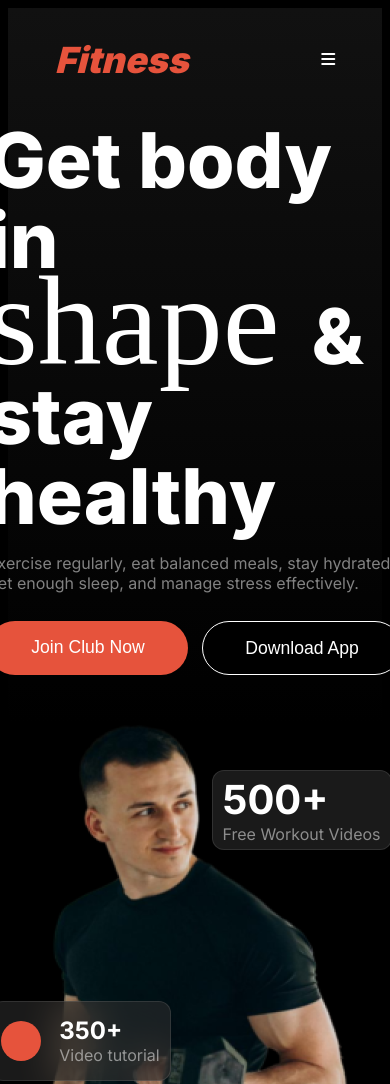
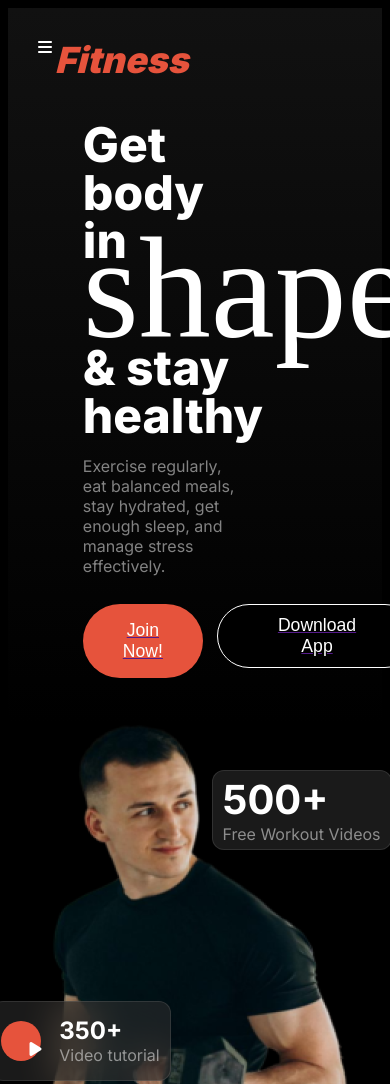
Before and after one commit to abusaleh123/ASSIGNMENT-2, a plain HTML site: page index.html in a window 390 px wide. Shown: the top 1084 px of the page. Drawn offline with Linux system fonts and the light colour scheme; a web font is replaced by a local one.

Commit message:
addeded banner solution

```diff
--- a/Styles/style.css
+++ b/Styles/style.css
@@ -107,43 +107,50 @@ body {
     display: flex;
     flex-direction: column;
     justify-content: flex-start;
-    max-width: 600px;
+    max-width: 80%;
     height: 440px;
 }
 
 .banner-title {
     color: #FFFFFF;
-    max-width:520px;
+    /* max-width:520px; */
     font-size: 4.8rem;
     margin: 0px;
     font-weight: 800;
     margin-top: 10px;
-    line-height: 80px;
+    line-height: 100%;
+    width:70%;
 }
 
 .banner-description {
     margin-bottom: 28px;
+    width:70%;
 }
 
-span {
+#shape {
     color: #FFFFFF;
     font-family: "miama";
-    color: #FFFFFF;
-    font-size: 8rem;
+    font-size: 9rem;
     font-weight: 400;
+}
+
+#btn-span {
+    /* display:none; */
+    font-family: "Inter", sans-serif;
+    font-size: 1.1rem;
 }
 
 .banner-button {
     display: flex;
     gap: 14px;
-    max-width:462px;
+    /* max-width:462px; */
 }
 
 .banner-btn {
     background-color: #E6533C;
     border: none;
-    width: 224px;
-    height: 54px;
+    /* width: 224px; */
+    /* height: 54px; */
     border-radius: 42px;
     color: #FFFFFF;
     font-size: 1.1rem;
@@ -152,8 +159,6 @@ span {
 
 .banner-btnn {
     border: 1px solid #FFFFFF;
-    width: 224px;
-    height: 54px;
     border-radius: 42px;
     color: #FFFFFF;
     font-size: 1.1rem;
@@ -172,6 +177,14 @@ span {
     border-radius: 50%;
     color: #E6533C;
 
+
+}
+
+.fa-solid {
+    color: white;
+    position: absolute;
+    top: 39px;
+    left: 38px;
 }
 
 .photo-content {
@@ -701,12 +714,20 @@ input[type="text"] {
     .banner-container {
         display: flex;
         flex-direction: column;
+        justify-content: center;
+        align-items: center;
+        justify-items: center;
+    }
+
+    .banner-title {
+        font-size: 3rem;
+
     }
 
     span {
         color: #FFFFFF;
         font-family: "miama";
-        font-size: 8rem;
+        font-size: 4rem;
         font-weight: 400;
     }
 
@@ -751,11 +772,27 @@ input[type="text"] {
         background-color: #E6533C;
         border: none;
         font-size: 1.1rem;
-        width: 200px;
+        width: 100%;
+        /* width:150px; */
+        display: flex;
+        flex-direction: row;
+        justify-content: center;
+        align-items: flex-start;
+        padding: 16px 40px 16px 40px;
+    }
+
+    #btn-span {
+        display: none;
     }
 
     .banner-btnn {
-        width: 200px;
+        /* width: 200px; */
+        font-size:1.1rem;
+        padding: 10px 60px 10px 60px;
+        display: flex;
+        flex-direction: row;
+        justify-content: center;
+        align-items: flex-start;
     }
 
     .habits {
@@ -836,7 +873,7 @@ input[type="text"] {
         /* margin-top:100px; */
         margin-top: 0;
         padding-top: 0;
-        width:98%;
+        width: 98%;
         height: 772px;
         ;
         /* margin-top:50px; */
@@ -877,9 +914,10 @@ input[type="text"] {
 
 
     }
-   form{
-    width:340px;
-   }
+
+    form {
+        width: 340px;
+    }
 
     .meet {
         margin-bottom: 66px;
--- a/index.html
+++ b/index.html
@@ -32,18 +32,18 @@
         <section class="banner-content">
             <div class="banner-container">
                 <div class="banner-text">
-                    <h1 class="banner-title">Get body in <br> <span>shape </span> & stay healthy</h1>
+                    <h1 class="banner-title">Get body in <br> <span id="shape">shape </span> & stay healthy</h1>
                     <p class="banner-description description-text">Exercise regularly, eat balanced meals, stay
                         hydrated, get enough sleep, and manage stress effectively.</p>
                     <div class="banner-button">
-                        <a href=""><button class="banner-btn">Join Club Now</button></a>
+                        <a href=""><button class="banner-btn">Join <span id="btn-span"> Club</span> Now!</button></a>
                         <a href=""><button class="banner-btnn">Download App</button></a>
                     </div>
                 </div>
                 <div class="banner-image">
                     <img src="./images/Images 2.png" alt="Fitness" class="banner-photo">
                     <div class="photo-content">
-                        <p class="radius"></p>
+                        <p class="radius"><i class="fa-solid fa-play"></i></p>
                         <div class="elements-text">
                             <h2 class="photo-elements">350+</h2>
                             <p class="des description-text">Video tutorial</p>
```
